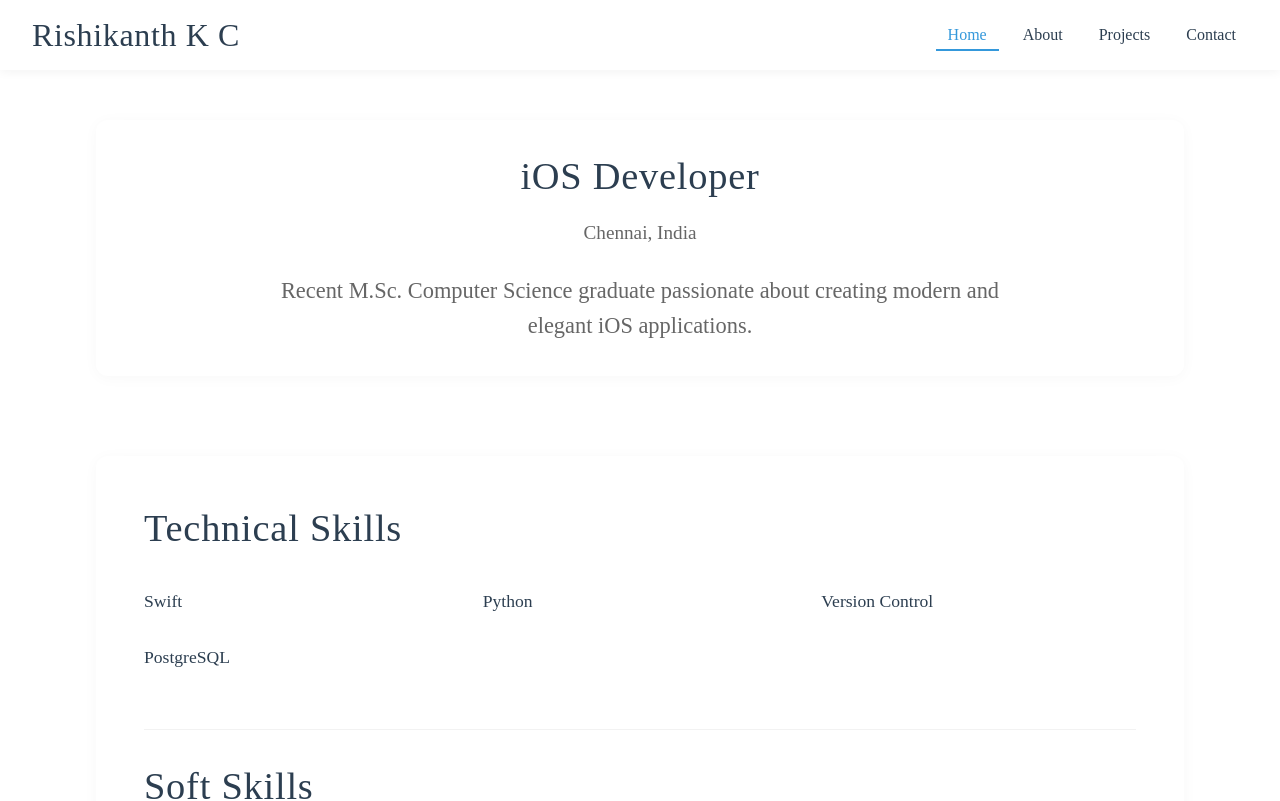
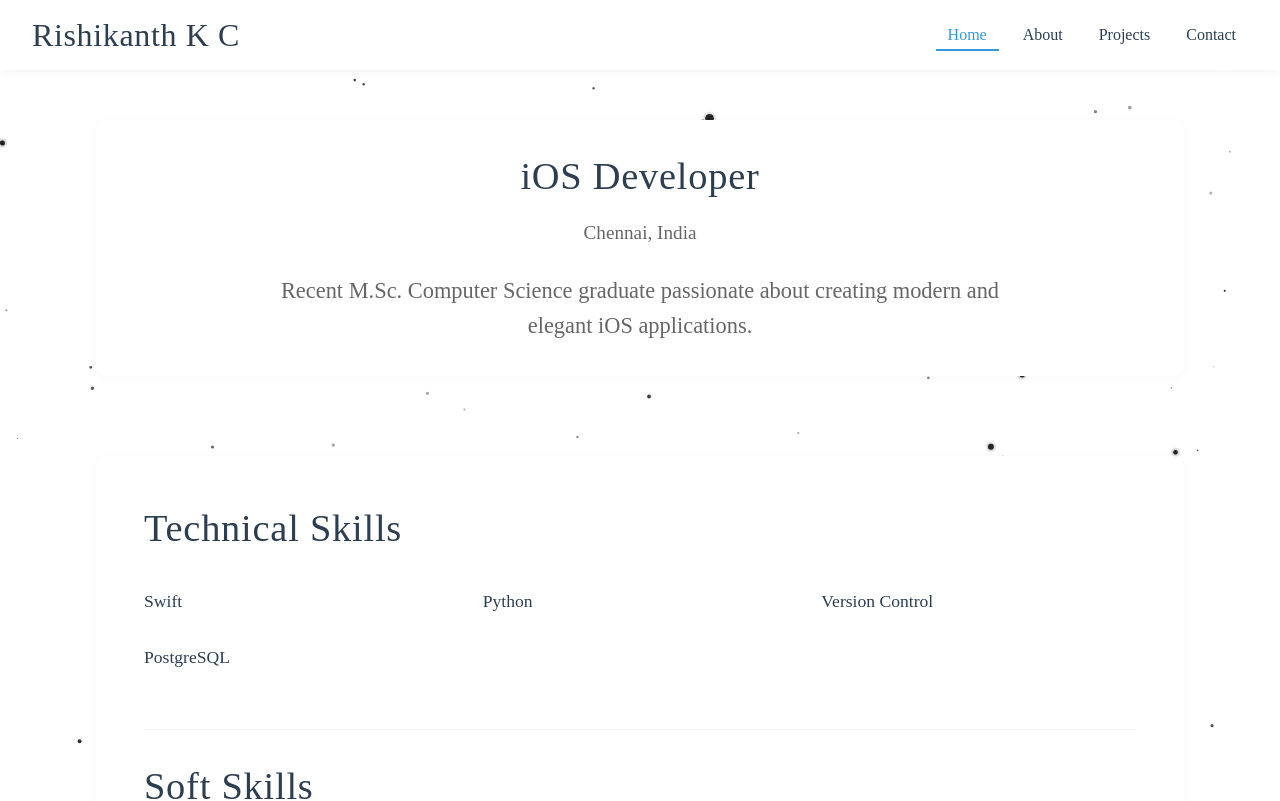
Before and after one commit to rishikanthkc/rishikanthkc.github.io, a website: page index.html in a window 1280 px wide. Shown: the top 801 px of the page. Drawn offline with Linux system fonts and the light colour scheme; a web font is replaced by a local one.

Commit message:
feat: Add elegant celestial animations
- Add celestial.js with canvas-based animations
- Implement twinkling stars (0.5-2px) with sine-based opacity
- Add larger planets (2-5px) with subtle black glow
- Update styles for white background
- Ensure responsive and minimal design

```diff
--- a/assets/css/styles.css
+++ b/assets/css/styles.css
@@ -3,6 +3,13 @@
     padding: 0;
     box-sizing: border-box;
     scroll-behavior: smooth;
+}
+
+body {
+    background-color: #ffffff;
+    color: #000000;
+    min-height: 100vh;
+    overflow-x: hidden;
 }
 
 main {
--- /dev/null
+++ b/assets/js/celestial.js
@@ -0,0 +1,137 @@
+class CelestialAnimation {
+    constructor() {
+        this.canvas = document.createElement('canvas');
+        this.ctx = this.canvas.getContext('2d');
+        this.stars = [];
+        this.planets = [];
+        this.time = 0;
+
+        // Make canvas fullscreen and responsive
+        this.canvas.style.position = 'fixed';
+        this.canvas.style.top = '0';
+        this.canvas.style.left = '0';
+        this.canvas.style.width = '100%';
+        this.canvas.style.height = '100%';
+        this.canvas.style.pointerEvents = 'none';
+        this.canvas.style.zIndex = '-1';
+
+        document.body.prepend(this.canvas);
+        this.resize();
+
+        // Initialize stars and planets
+        this.initStars();
+        this.initPlanets();
+
+        // Event listeners
+        window.addEventListener('resize', () => this.resize());
+        this.animate();
+    }
+
+    resize() {
+        this.width = window.innerWidth;
+        this.height = window.innerHeight;
+        this.canvas.width = this.width * window.devicePixelRatio;
+        this.canvas.height = this.height * window.devicePixelRatio;
+        this.ctx.scale(window.devicePixelRatio, window.devicePixelRatio);
+    }
+
+    initStars() {
+        const numStars = Math.floor((this.width * this.height) / 10000);
+        this.stars = [];
+
+        for (let i = 0; i < numStars; i++) {
+            this.stars.push({
+                x: Math.random() * this.width,
+                y: Math.random() * this.height,
+                size: 0.5 + Math.random() * 1.5,
+                twinkleSpeed: 0.03 + Math.random() * 0.02,
+                twinkleOffset: Math.random() * Math.PI * 2,
+                moveSpeed: 0.4
+            });
+        }
+    }
+
+    initPlanets() {
+        const numPlanets = Math.floor((this.width * this.height) / 50000);
+        this.planets = [];
+
+        for (let i = 0; i < numPlanets; i++) {
+            this.planets.push({
+                x: Math.random() * this.width,
+                y: Math.random() * this.height,
+                size: 2 + Math.random() * 3,
+                moveSpeed: 0.2,
+                glowSize: 3
+            });
+        }
+    }
+
+    drawStar(star) {
+        const opacity = 0.3 + (Math.sin(this.time * star.twinkleSpeed + star.twinkleOffset) + 1) * 0.25;
+        this.ctx.beginPath();
+        this.ctx.fillStyle = `rgba(0, 0, 0, ${opacity})`;
+        this.ctx.arc(star.x, star.y, star.size, 0, Math.PI * 2);
+        this.ctx.fill();
+    }
+
+    drawPlanet(planet) {
+        // Draw glow
+        const gradient = this.ctx.createRadialGradient(
+            planet.x, planet.y, 0,
+            planet.x, planet.y, planet.size + planet.glowSize
+        );
+        gradient.addColorStop(0, 'rgba(0, 0, 0, 0.4)');
+        gradient.addColorStop(1, 'rgba(0, 0, 0, 0)');
+
+        this.ctx.beginPath();
+        this.ctx.fillStyle = gradient;
+        this.ctx.arc(planet.x, planet.y, planet.size + planet.glowSize, 0, Math.PI * 2);
+        this.ctx.fill();
+
+        // Draw planet
+        this.ctx.beginPath();
+        this.ctx.fillStyle = 'rgba(0, 0, 0, 0.8)';
+        this.ctx.arc(planet.x, planet.y, planet.size, 0, Math.PI * 2);
+        this.ctx.fill();
+    }
+
+    updatePositions() {
+        // Update stars
+        this.stars.forEach(star => {
+            star.x += star.moveSpeed;
+            if (star.x > this.width) {
+                star.x = 0;
+                star.y = Math.random() * this.height;
+            }
+        });
+
+        // Update planets
+        this.planets.forEach(planet => {
+            planet.x += planet.moveSpeed;
+            if (planet.x > this.width) {
+                planet.x = 0;
+                planet.y = Math.random() * this.height;
+            }
+        });
+    }
+
+    animate() {
+        this.ctx.clearRect(0, 0, this.width, this.height);
+
+        this.time += 0.016; // Approximately 60fps
+        this.updatePositions();
+
+        // Draw stars
+        this.stars.forEach(star => this.drawStar(star));
+
+        // Draw planets
+        this.planets.forEach(planet => this.drawPlanet(planet));
+
+        requestAnimationFrame(() => this.animate());
+    }
+}
+
+// Initialize animation when DOM is loaded
+document.addEventListener('DOMContentLoaded', () => {
+    new CelestialAnimation();
+});
--- a/index.html
+++ b/index.html
@@ -6,6 +6,7 @@
     <title>My Portfolio</title>
     <link rel="stylesheet" href="https://use.typekit.net/zkh5tsk.css">
     <link rel="stylesheet" href="assets/css/styles.css">
+    <script src="assets/js/celestial.js" defer></script>
 </head>
 <body>
     <header>
```
